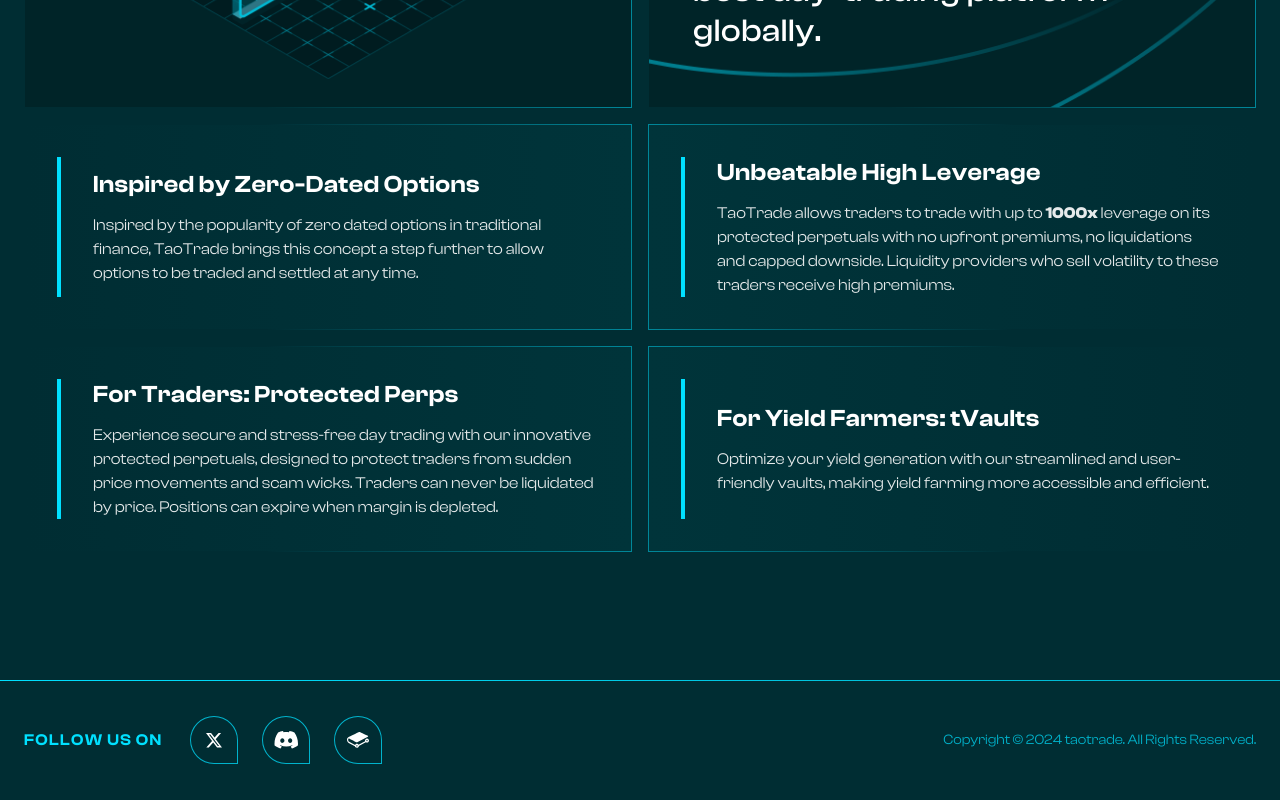
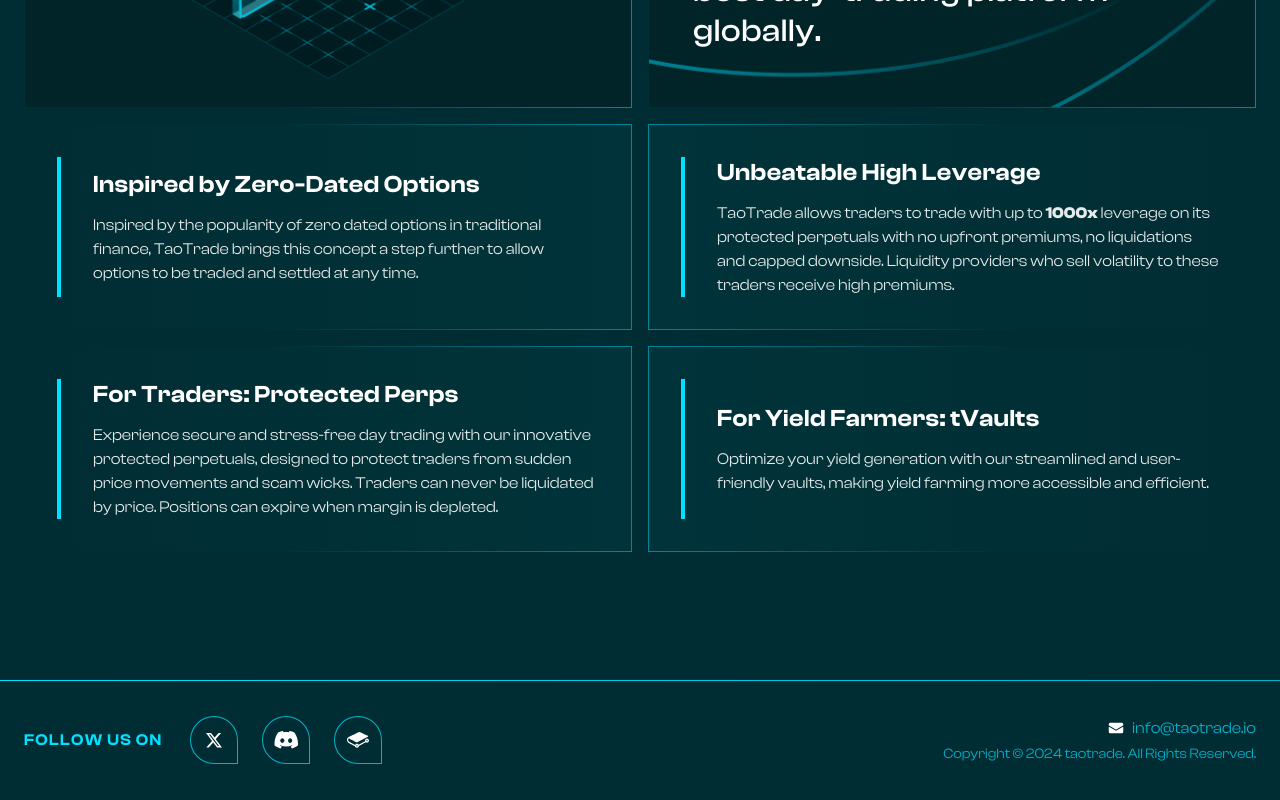
Before and after one commit to ladumorrajani/tao-trade, a Next.js app: page / in a window 1280 px wide. Shown: the part 1372-2172 px from the top of the page. Built offline with nearby package versions, Linux system fonts and the light colour scheme.

Commit message:
feat: added email

```diff
--- a/src/components/common/Footer.js
+++ b/src/components/common/Footer.js
@@ -1,7 +1,7 @@
 import Twitter from "@assets/images/twitter.svg";
 import Discord from "@assets/images/discord.svg";
 import GitBook from "@assets/images/gitbook.svg";
-import Dex from "@assets/images/dex.svg";
+import Email from "@assets/images/email.svg";
 import Image from "next/image";
 import Link from "next/link";
 
@@ -59,9 +59,18 @@
 							})}
 						</ul>
 					</div>
-					<p className="text-sm text-[#00B3CC]">
-						Copyright © 2024 taotrade. All Rights Reserved.
-					</p>
+					<div className="flex flex-col justify-end items-end md:items-center">
+						<Link
+							href="mailto:info@taotrade.io"
+							className="text-md text-[#00B3CC] hover:text-white transition-all mb-1 flex items-center gap-2"
+						>
+							<Image src={Email} alt="Email" width={16} />
+							info@taotrade.io
+						</Link>
+						<p className="text-sm text-[#00B3CC]">
+							Copyright © 2024 taotrade. All Rights Reserved.
+						</p>
+					</div>
 				</div>
 			</div>
 		</div>
```
Also changed, not shown: src/assets/images/email.svg (added).
